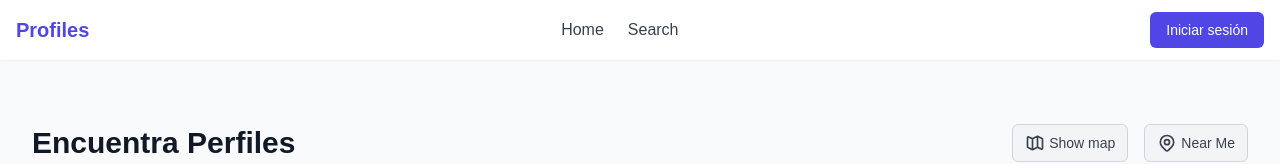
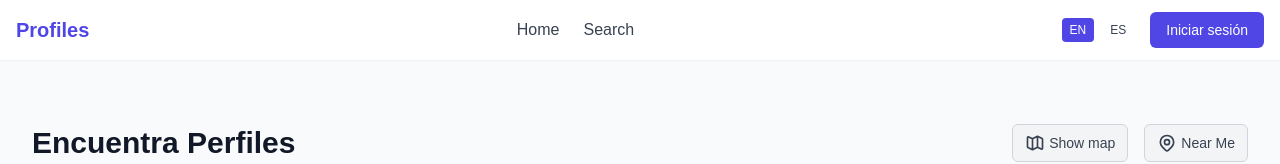
Before and after one commit to capynet/profiles, a Next.js app: page / in a window 1280 px wide. Shown: the top 164 px of the page. Built offline with nearby package versions, Linux system fonts and the light colour scheme; no server answers; the database is empty.

Commit message:
Adding language switcher

```diff
--- a/app/layout.tsx
+++ b/app/layout.tsx
@@ -6,7 +6,7 @@ import Header from "@/components/Header";
 import Footer from "@/components/Footer";
 import {prisma} from "@/prisma";
 import "./globals.css";
-import {getLocale} from 'next-intl/server';
+import {cookies} from 'next/headers';
 import {NextIntlClientProvider} from "next-intl";
 
 const geistSans = Geist({
@@ -29,7 +29,8 @@ export default async function RootLayout({
                                          }: Readonly<{
     children: React.ReactNode;
 }>) {
-    const locale = await getLocale();
+    const cookieStore = await cookies();
+    const locale = cookieStore.get('NEXT_LOCALE' as string)?.value || 'en';
     const session = await auth();
 
     // Check if user has any type of profile (including drafts)
@@ -53,11 +54,13 @@ export default async function RootLayout({
         <body
             className={`${geistSans.variable} ${geistMono.variable} antialiased min-h-screen flex flex-col bg-gray-50 dark:bg-gray-900`}
         >
-        <Header user={userWithProfileInfo}/>
-        <main className="flex-grow">
-            <NextIntlClientProvider>{children}</NextIntlClientProvider>
-        </main>
-        <Footer/>
+        <NextIntlClientProvider locale={locale}>
+            <Header user={userWithProfileInfo}/>
+            <main className="flex-grow">
+                {children}
+            </main>
+            <Footer/>
+        </NextIntlClientProvider>
         </body>
         </html>
     );
--- a/components/Header.tsx
+++ b/components/Header.tsx
@@ -5,6 +5,7 @@ import {useState} from 'react';
 import Link from 'next/link';
 import Image from 'next/image';
 import {handleSignOut} from '@/app/auth-actions';
+import LanguageSwitcher from '@/components/LanguageSwitcher';
 
 interface User {
     id: string;
@@ -44,6 +45,10 @@ export default function Header({user}: HeaderProps) {
 
                     {/* User Section */}
                     <div className="flex items-center">
+                        {/* Language Switcher */}
+                        <div className="mr-4">
+                            <LanguageSwitcher />
+                        </div>
 
                         {user && user.role === 'admin' && (
                             <Link
--- /dev/null
+++ b/components/LanguageSwitcher.tsx
@@ -0,0 +1,46 @@
+'use client';
+
+import { useLocale } from 'next-intl';
+import { useRouter } from 'next/navigation';
+import { useTransition } from 'react';
+
+export default function LanguageSwitcher() {
+  const locale = useLocale();
+  const router = useRouter();
+  const [isPending, startTransition] = useTransition();
+
+  const switchLocale = (newLocale: string) => {
+    if (newLocale === locale) return;
+
+    // Set the cookie
+    document.cookie = `NEXT_LOCALE=${newLocale};path=/;max-age=${60 * 60 * 24 * 365};samesite=strict`;
+
+    // Reload the current page to apply the new locale
+    startTransition(() => {
+      router.refresh();
+    });
+  };
+
+  return (
+    <div className="flex items-center space-x-2">
+      <button
+        onClick={() => switchLocale('en')}
+        disabled={isPending}
+        className={`px-2 py-1 text-xs font-medium rounded ${locale === 'en'
+          ? 'bg-indigo-600 text-white'
+          : 'text-gray-700 hover:bg-gray-100 dark:text-gray-300 dark:hover:bg-gray-700'}`}
+      >
+        EN
+      </button>
+      <button
+        onClick={() => switchLocale('es')}
+        disabled={isPending}
+        className={`px-2 py-1 text-xs font-medium rounded ${locale === 'es'
+          ? 'bg-indigo-600 text-white'
+          : 'text-gray-700 hover:bg-gray-100 dark:text-gray-300 dark:hover:bg-gray-700'}`}
+      >
+        ES
+      </button>
+    </div>
+  );
+}
--- a/i18n/request.ts
+++ b/i18n/request.ts
@@ -1,12 +1,16 @@
-import {getRequestConfig} from 'next-intl/server';
+import { cookies } from 'next/headers';
+import { getRequestConfig } from 'next-intl/server';
 
 export default getRequestConfig(async () => {
-    // Provide a static locale, fetch a user setting,
-    // read from `cookies()`, `headers()`, etc.
-    const locale = 'en';
+    // Get locale from cookie
+    const cookieStore = await cookies();
+    const localeFromCookie = cookieStore.get('NEXT_LOCALE' as any)?.value;
+    const localeToUse = localeFromCookie && ['en', 'es'].includes(localeFromCookie)
+        ? localeFromCookie
+        : 'en';
 
     return {
-        locale,
-        messages: (await import(`../messages/${locale}.json`)).default
+        locale: localeToUse,
+        messages: (await import(`../messages/${localeToUse}.json`)).default
     };
 });
--- a/next.config.ts
+++ b/next.config.ts
@@ -28,5 +28,5 @@ const nextConfig: NextConfig = {
     reactStrictMode: true
 };
 
-const withNextIntl = createNextIntlPlugin();
+const withNextIntl = createNextIntlPlugin('./i18n/request.ts');
 export default withNextIntl(nextConfig);
```
Also changed, not shown: middleware.ts (added, +33 -0 lines).
